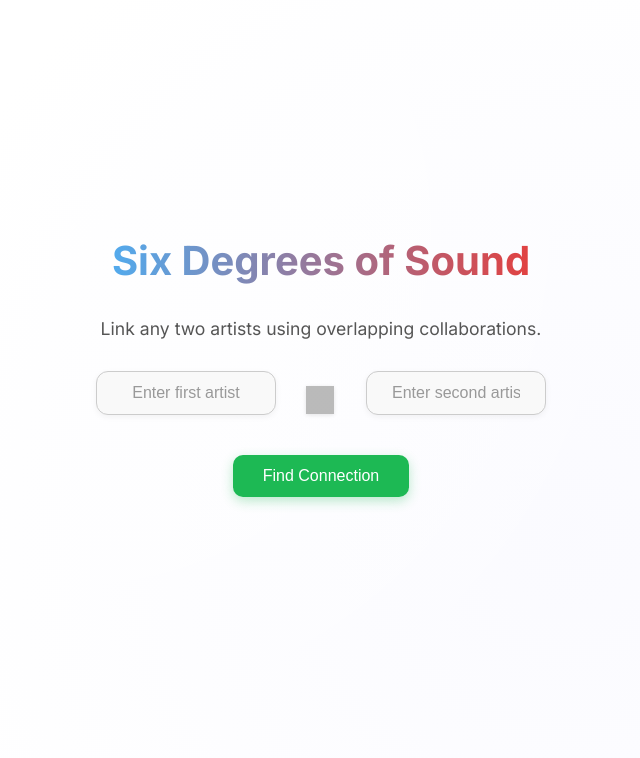
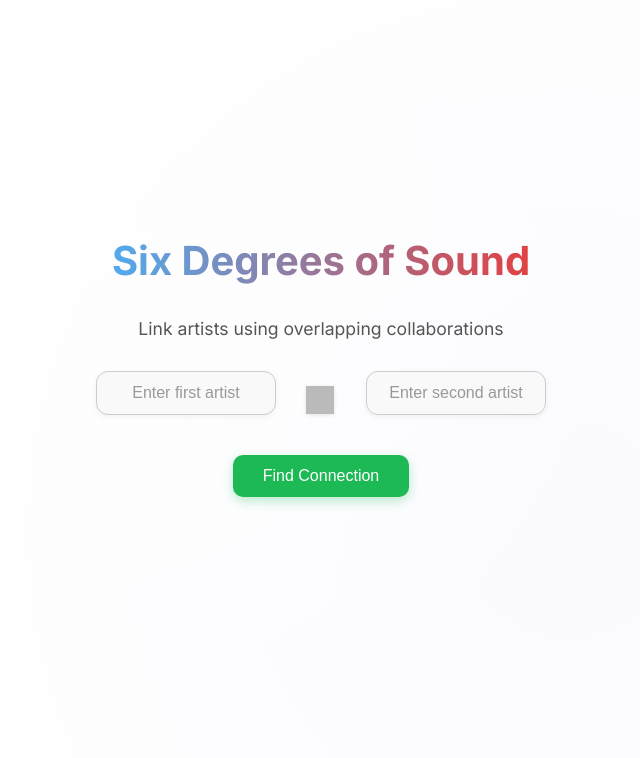
Before and after one commit to tsa4002/SDOS, a Flask app: page / in a window 1280 px wide. Shown: the part 21-779 px from the top of the page, without its empty margins (319-959 px from the left). Run offline with Flask 3, Linux system fonts and the light colour scheme; grey boxes are pictures that could not be loaded.

Commit message:
frontpage styling

```diff
--- a/static/frontpage_stylesheet.css
+++ b/static/frontpage_stylesheet.css
@@ -208,7 +208,7 @@ button:hover {
 }
 
 .input-wrapper.artist2 input {
-  padding: 12px 25px;
+  padding: 12px;
 }
 
 /* Autocomplete dropdown */
--- a/templates/index.html
+++ b/templates/index.html
@@ -12,7 +12,7 @@
 <body>
   <div class="page">
   <h1>Six Degrees of Sound</h1>
-  <p>Link any two artists using overlapping collaborations.</p>
+  <p>Link artists using overlapping collaborations</p>
 
   <form id="connectionForm">
     <div class="input-container">
```
Also changed, not shown: 1 other file.
